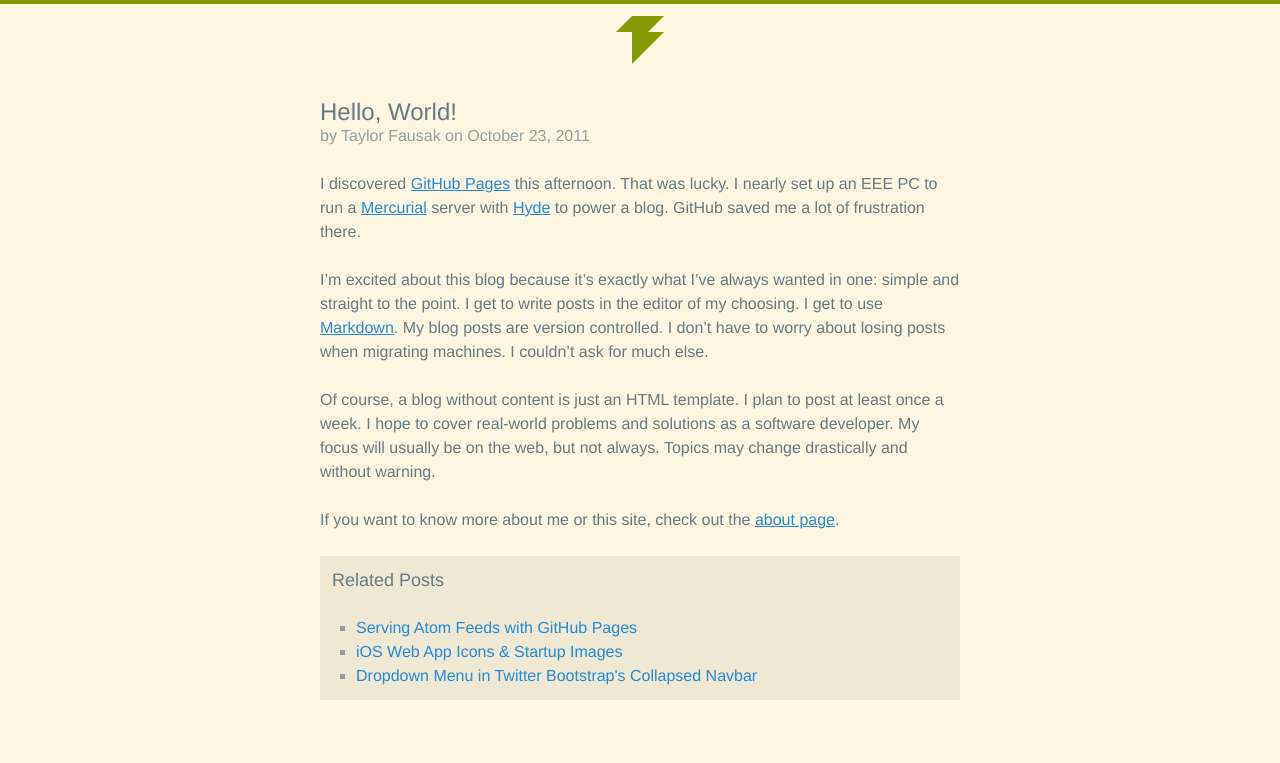
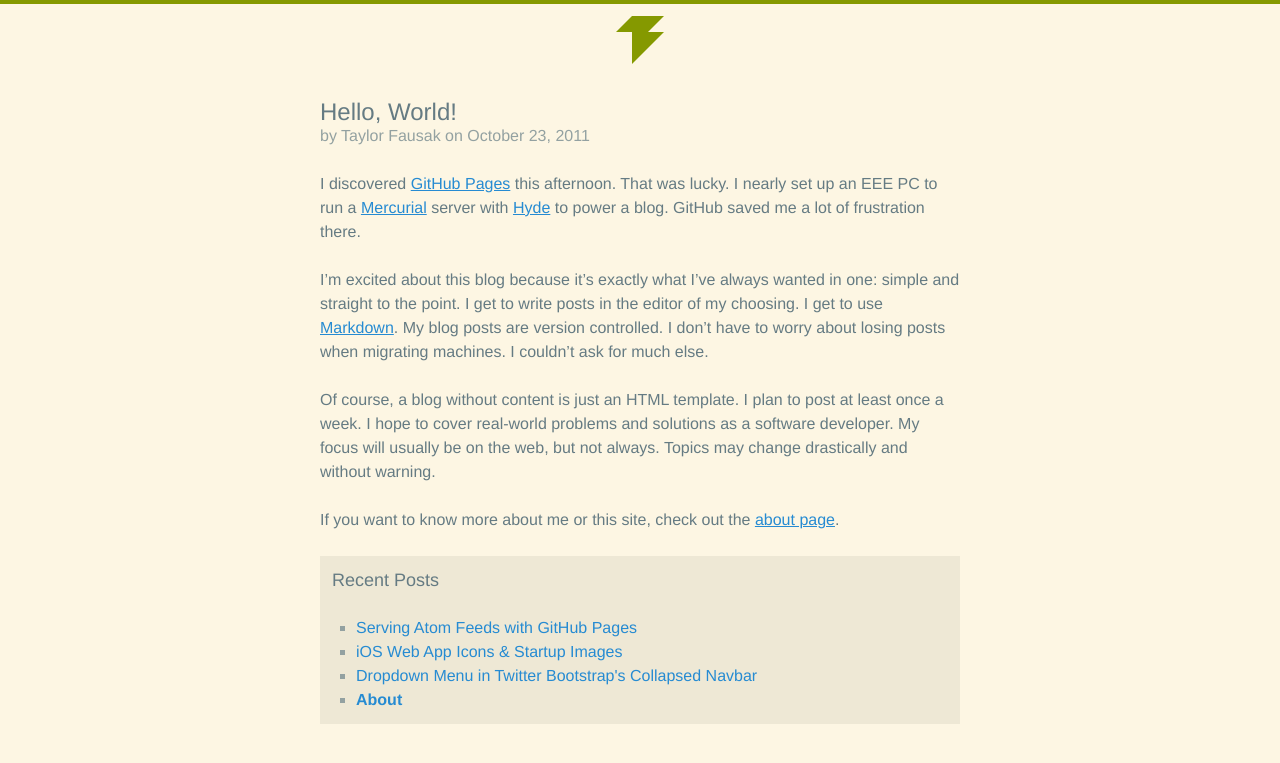
Before and after one commit to tfausak/tfausak.github.io, a Jekyll site: the page built from _posts/2011-10-23-hello-world.md, in a window 1280 px wide. Shown: the top 763 px of the page. Built offline with Jekyll 4.4.1, drawn with Linux system fonts in a browser that asks for light colours; comment, search, counter and statistics services are not loaded.

Commit message:
Add link to about page in footer.
It makes sense to have one there.

Also, renamed "Related Posts" to "Recent Posts", since that's really
what they are.

```diff
--- a/_layouts/post.html
+++ b/_layouts/post.html
@@ -28,7 +28,7 @@ layout: base
         </div>
     </div>
 
-    <h2>Related Posts</h2>
+    <h2>Recent Posts</h2>
 
     <ul class="posts">
         {% for post in site.related_posts limit:3 %}
@@ -36,5 +36,10 @@ layout: base
                 <a href="{{ post.url }}">{{ post.title }}</a>
             </li>
         {% endfor %}
+        <li class="post">
+            <a href="/about/">
+                <strong>About</strong>
+            </a>
+        </li>
     </ul>
 </footer>
```
